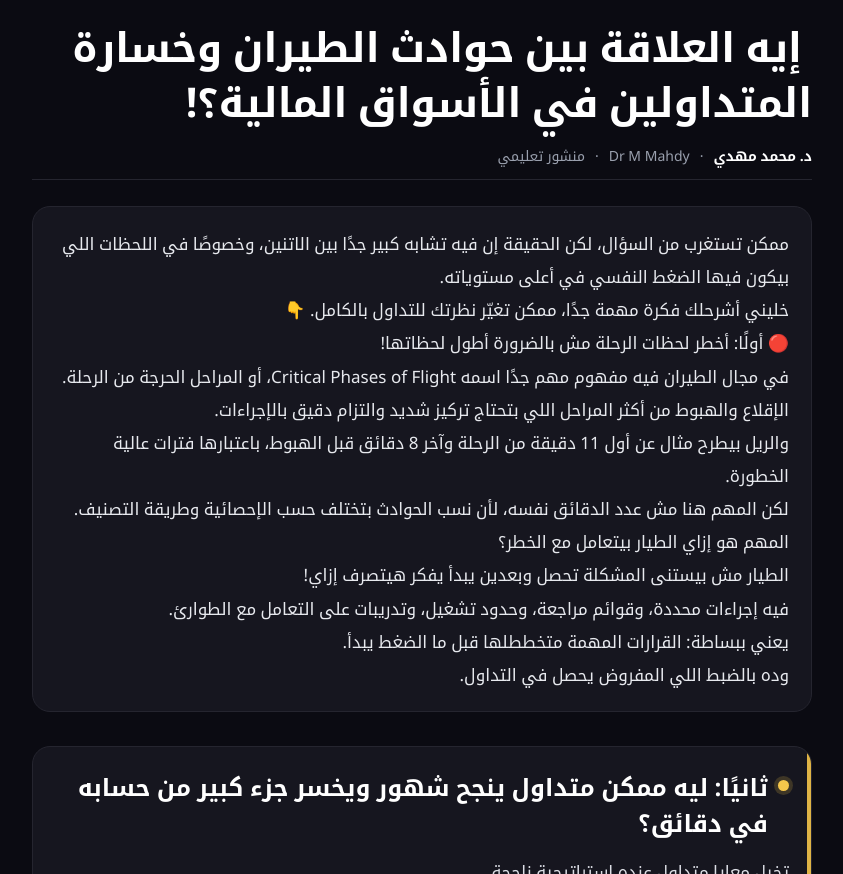
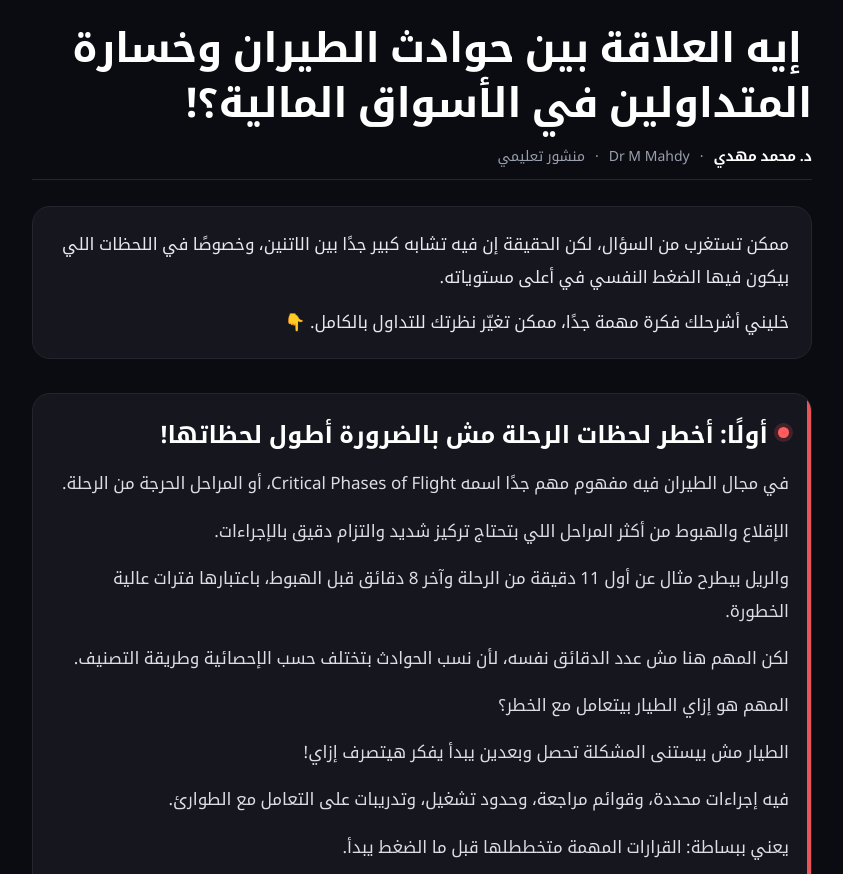
Before and after one commit to spider-code1/exaado-tayara, a plain HTML site: page index.html in a window 1280 px wide. Shown: the part 76-950 px from the top of the page, without its empty margins (218-1061 px from the left). Drawn offline with Linux system fonts and the light colour scheme.

Commit message:
structure fix

```diff
--- a/index.html
+++ b/index.html
@@ -49,8 +49,19 @@ footer b{color:#fff}
   <h1>️ إيه العلاقة بين حوادث الطيران وخسارة المتداولين في الأسواق المالية؟!</h1>
   <div class="byline"><b>د. محمد مهدي</b> · <span>Dr M Mahdy</span> · <span>منشور تعليمي</span></div>
 </header>
-<div class="lead"><p>ممكن تستغرب من السؤال، لكن الحقيقة إن فيه تشابه كبير جدًا بين الاتنين، وخصوصًا في اللحظات اللي بيكون فيها الضغط النفسي في أعلى مستوياته.<br>خليني أشرحلك فكرة مهمة جدًا، ممكن تغيّر نظرتك للتداول بالكامل. 👇<br>🔴 أولًا: أخطر لحظات الرحلة مش بالضرورة أطول لحظاتها!<br>في مجال الطيران فيه مفهوم مهم جدًا اسمه Critical Phases of Flight، أو المراحل الحرجة من الرحلة.<br>الإقلاع والهبوط من أكثر المراحل اللي بتحتاج تركيز شديد والتزام دقيق بالإجراءات.<br>والريل بيطرح مثال عن أول 11 دقيقة من الرحلة وآخر 8 دقائق قبل الهبوط، باعتبارها فترات عالية الخطورة.<br>لكن المهم هنا مش عدد الدقائق نفسه، لأن نسب الحوادث بتختلف حسب الإحصائية وطريقة التصنيف.<br>المهم هو إزاي الطيار بيتعامل مع الخطر؟<br>الطيار مش بيستنى المشكلة تحصل وبعدين يبدأ يفكر هيتصرف إزاي!<br>فيه إجراءات محددة، وقوائم مراجعة، وحدود تشغيل، وتدريبات على التعامل مع الطوارئ.<br>يعني ببساطة: القرارات المهمة متخططلها قبل ما الضغط يبدأ.<br>وده بالضبط اللي المفروض يحصل في التداول.</p></div>
-<section style="--ac:#F5C64B"><h2><span class="dot"></span>ثانيًا: ليه ممكن متداول ينجح شهور ويخسر جزء كبير من حسابه في دقائق؟</h2><p>تخيل معايا متداول عنده استراتيجية ناجحة.<br>بيحقق أرباح بشكل منتظم، وعارف يقرأ السوق، وعنده خبرة كويسة جدًا.<br>لكن فجأة تحصل حركة عنيفة في السوق.<br>السعر يعكس عليه بسرعة، والصفقة تدخل في خسارة.<br>هنا بيبدأ الاختبار الحقيقي.<br>بدل ما يلتزم بالخطة اللي حاططها، يبدأ يقول لنفسه:</p>
+<div class="lead">
+<p>ممكن تستغرب من السؤال، لكن الحقيقة إن فيه تشابه كبير جدًا بين الاتنين، وخصوصًا في اللحظات اللي بيكون فيها الضغط النفسي في أعلى مستوياته.</p>
+<p>خليني أشرحلك فكرة مهمة جدًا، ممكن تغيّر نظرتك للتداول بالكامل. 👇</p>
+</div>
+<section style="--ac:#FF5D5D"><h2><span class="dot"></span>أولًا: أخطر لحظات الرحلة مش بالضرورة أطول لحظاتها!</h2><p>في مجال الطيران فيه مفهوم مهم جدًا اسمه Critical Phases of Flight، أو المراحل الحرجة من الرحلة.</p>
+<p>الإقلاع والهبوط من أكثر المراحل اللي بتحتاج تركيز شديد والتزام دقيق بالإجراءات.</p>
+<p>والريل بيطرح مثال عن أول 11 دقيقة من الرحلة وآخر 8 دقائق قبل الهبوط، باعتبارها فترات عالية الخطورة.</p>
+<p>لكن المهم هنا مش عدد الدقائق نفسه، لأن نسب الحوادث بتختلف حسب الإحصائية وطريقة التصنيف.</p>
+<p>المهم هو إزاي الطيار بيتعامل مع الخطر؟</p>
+<p>الطيار مش بيستنى المشكلة تحصل وبعدين يبدأ يفكر هيتصرف إزاي!</p>
+<p>فيه إجراءات محددة، وقوائم مراجعة، وحدود تشغيل، وتدريبات على التعامل مع الطوارئ.</p>
+<p>يعني ببساطة: القرارات المهمة متخططلها قبل ما الضغط يبدأ.</p>
+<p>وده بالضبط اللي المفروض يحصل في التداول.</p></section><section style="--ac:#F5C64B"><h2><span class="dot"></span>ثانيًا: ليه ممكن متداول ينجح شهور ويخسر جزء كبير من حسابه في دقائق؟</h2><p>تخيل معايا متداول عنده استراتيجية ناجحة.<br>بيحقق أرباح بشكل منتظم، وعارف يقرأ السوق، وعنده خبرة كويسة جدًا.<br>لكن فجأة تحصل حركة عنيفة في السوق.<br>السعر يعكس عليه بسرعة، والصفقة تدخل في خسارة.<br>هنا بيبدأ الاختبار الحقيقي.<br>بدل ما يلتزم بالخطة اللي حاططها، يبدأ يقول لنفسه:</p>
 <div class="bullet"><span></span><b>مستحيل السعر يكمل في الاتجاه ده!</b></div>
 <div class="bullet"><span></span><b>هفتح صفقة تانية أعوض بيها.</b></div>
 <div class="bullet"><span></span><b>مش هقفل على الخسارة دي.</b></div>
```
